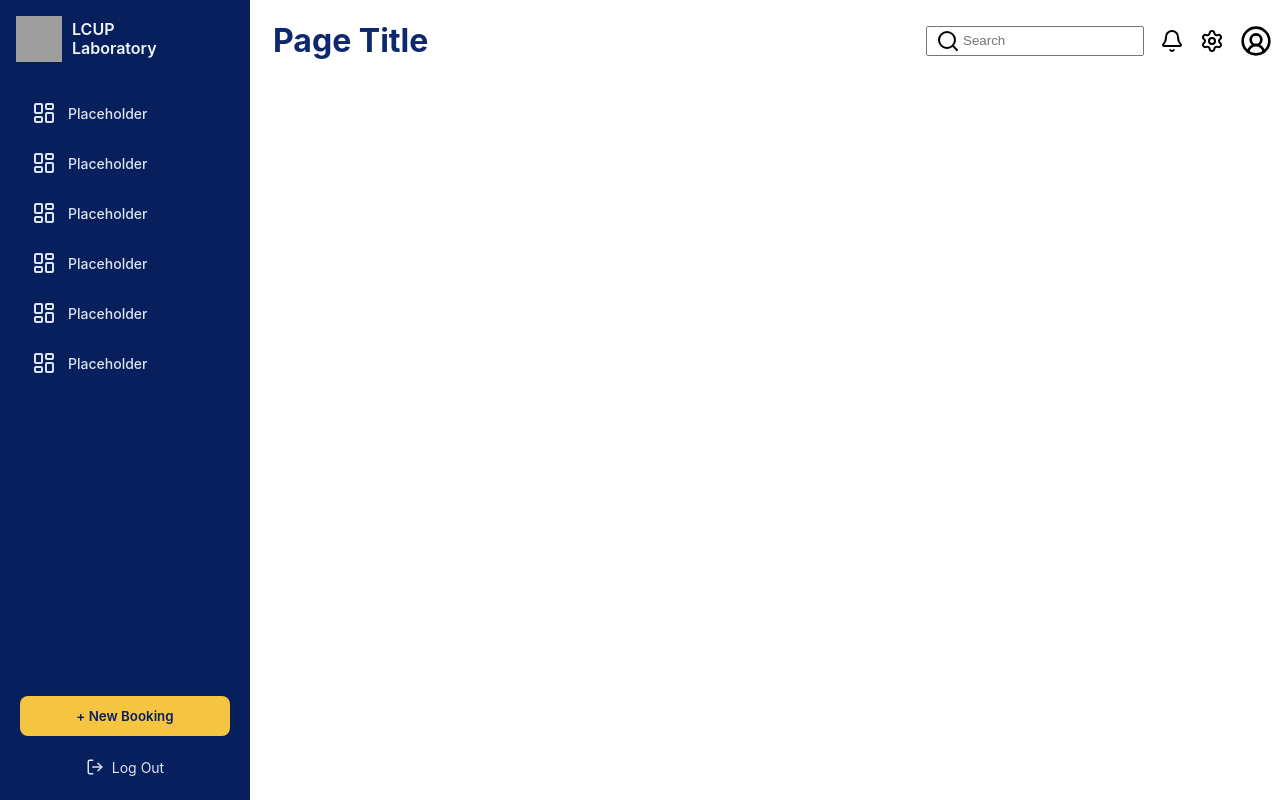
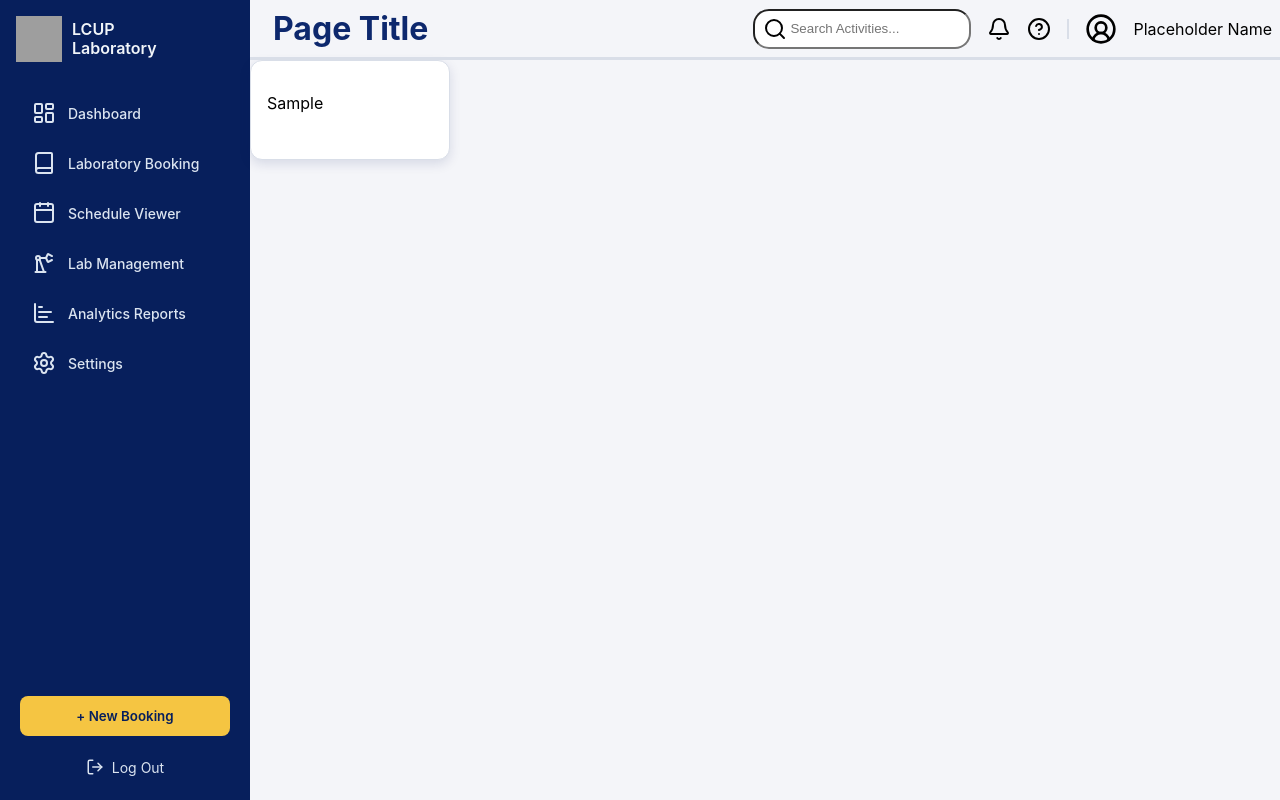
Before and after one commit to Riven-nen/room-management, a React (Vite) app: page / in a window 1280 px wide. Built offline with nearby package versions, Linux system fonts and the light colour scheme; grey boxes are pictures that could not be loaded.

Commit message:
fix: sidebar and navbar looks

```diff
--- a/src/App.jsx
+++ b/src/App.jsx
@@ -1,6 +1,7 @@
 import Login from "./auth/Login.jsx"
 import Navbar from "./layout/Navbar.jsx"
 import Sidebar from "./layout/Sidebar.jsx"
+import Card from "./mainpage/Card.jsx"
 import "./index.css"
 
 function App() {
@@ -10,6 +11,7 @@ function App() {
         <Sidebar/>
         <div className="main-container">
           <Navbar/>
+          <Card/>
         </div>
       </div>
 
--- a/src/index.css
+++ b/src/index.css
@@ -1,6 +1,7 @@
 body {
     margin: 0;
     padding: 0;
+    background-color: #f4f5f9;
 }
 
 h1 {
@@ -14,9 +15,11 @@ h1 {
 
 .main-container {
     flex: 1;
+    padding-top: var(--navbar-height);
 }
 
 :root {
     --sidebar-width: 250px;
+    --navbar-height: 60px;
     font-family: 'Inter', sans-serif;
 }
--- a/src/layout/Navbar.css
+++ b/src/layout/Navbar.css
@@ -7,6 +7,8 @@
     justify-content: space-between;
     padding: 0 8px;
     box-sizing: border-box;
+    height: var(--navbar-height);
+    border-bottom: 3px solid #d9dee8;
 }
 
 .navbar-left {
@@ -40,5 +42,12 @@
 
 .navbar-search-bar input {
     padding-left: 35px;
-    height: 30px;
+    height: 40px;
+    border-radius: 16px;
 }
+
+.divider {
+    width: 2px;
+    height: 20px;
+    background-color: #d9dee8;
+}
--- a/src/layout/Navbar.jsx
+++ b/src/layout/Navbar.jsx
@@ -1,5 +1,5 @@
 import './Navbar.css'
-import { Search, Menu, BellIcon, Settings, CircleUserRound } from 'lucide-react'
+import { Search, Menu, BellIcon, CircleQuestionMark, CircleUserRound, SeparatorVertical } from 'lucide-react'
 
 function Navbar() {
     return (
@@ -12,11 +12,13 @@ function Navbar() {
                 <div className="navbar-right">
                     <div className="navbar-search-bar">
                         <Search/>
-                        <input type="text" placeholder="Search"/>
+                        <input type="text" placeholder="Search Activities..."/>
                     </div>
                     <BellIcon/>
-                    <Settings/>
+                    <CircleQuestionMark/>
+                    <div className="divider"></div>
                     <CircleUserRound size={32} aria-label="User profile" />
+                    <p>Placeholder Name</p>
                 </div>
             </div>
         </>
--- a/src/layout/Sidebar.jsx
+++ b/src/layout/Sidebar.jsx
@@ -1,6 +1,6 @@
 import './Sidebar.css'
 import logo from '../assets/logo.png'
-import {LayoutDashboardIcon, LogOut} from 'lucide-react'
+import {LayoutDashboardIcon, LogOut, BookIcon, Calendar, RobotArm, Settings, ChartColumn, ChartBar} from 'lucide-react'
 function Sidebar() {
     return (
         <>
@@ -11,12 +11,12 @@ function Sidebar() {
                 </div>
                 <div className="sidebar-items">
                     <ul>
-                        <li><LayoutDashboardIcon/> Placeholder</li>
-                        <li><LayoutDashboardIcon/> Placeholder</li>
-                        <li><LayoutDashboardIcon/> Placeholder</li>
-                        <li><LayoutDashboardIcon/> Placeholder</li>
-                        <li><LayoutDashboardIcon/> Placeholder</li>
-                        <li><LayoutDashboardIcon/> Placeholder</li>
+                        <li><LayoutDashboardIcon/> Dashboard</li>
+                        <li><BookIcon/> Laboratory Booking</li>
+                        <li><Calendar/> Schedule Viewer</li>
+                        <li><RobotArm/> Lab Management</li>
+                        <li><ChartBar/> Analytics Reports</li>
+                        <li><Settings/> Settings</li>
                     </ul>
 
                 </div>
--- /dev/null
+++ b/src/mainpage/Card.css
@@ -0,0 +1,10 @@
+.card-container {
+    width: 200px;
+    min-height: 100px;
+    padding: 16px;
+    border-radius: 12px;
+    background-color: #ffffff;
+    box-sizing: border-box;
+    border: 1px solid #d9dee8;
+    box-shadow: 0 4px 12px rgba(4, 28, 90, 0.12);
+}
--- /dev/null
+++ b/src/mainpage/Card.jsx
@@ -0,0 +1,13 @@
+import './Card.css'
+
+function Card() {
+    return (
+        <>
+            <div className="card-container">
+                <p>Sample</p>
+            </div>
+        </>
+    )
+}
+
+export default Card
```
